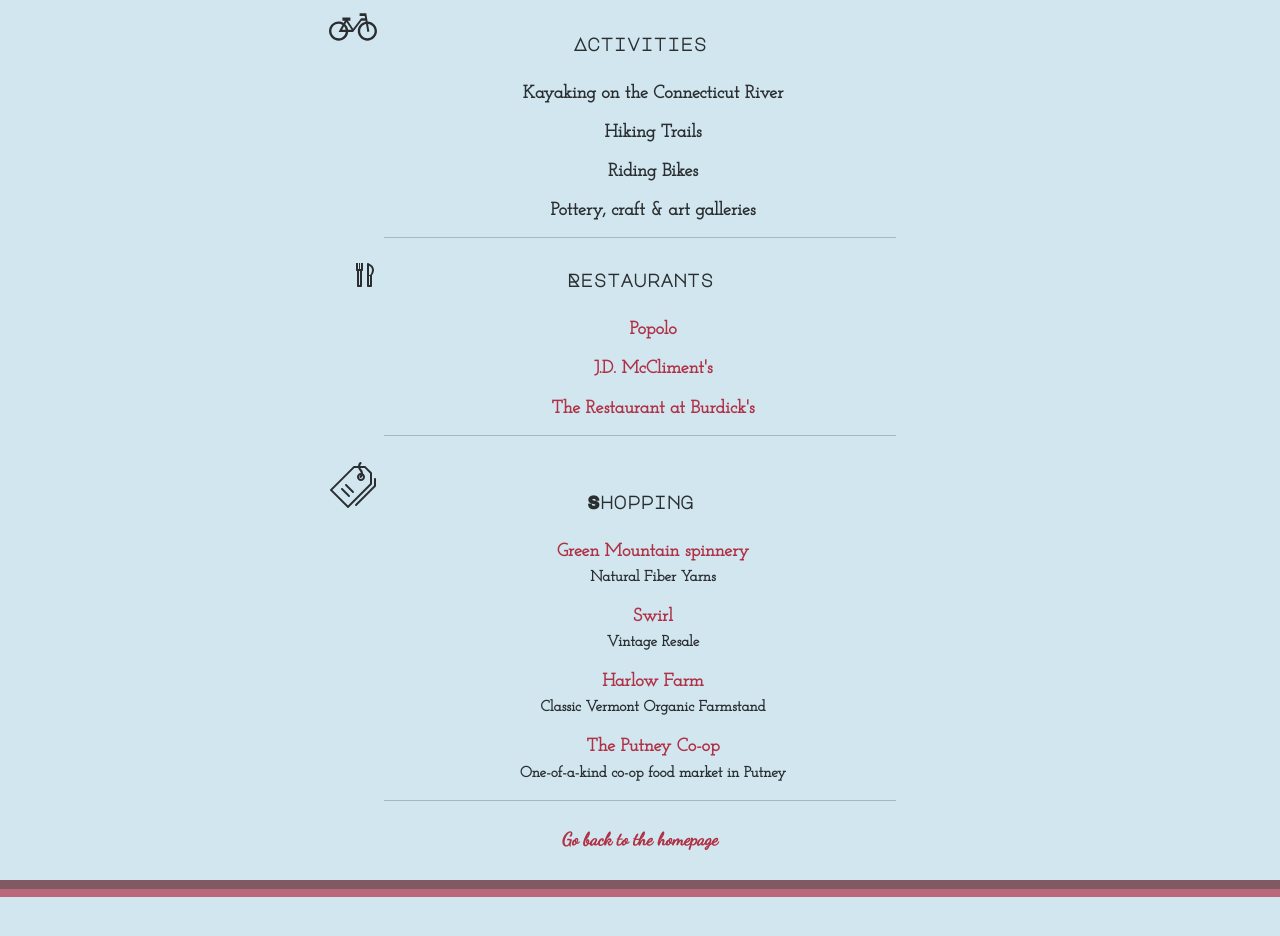
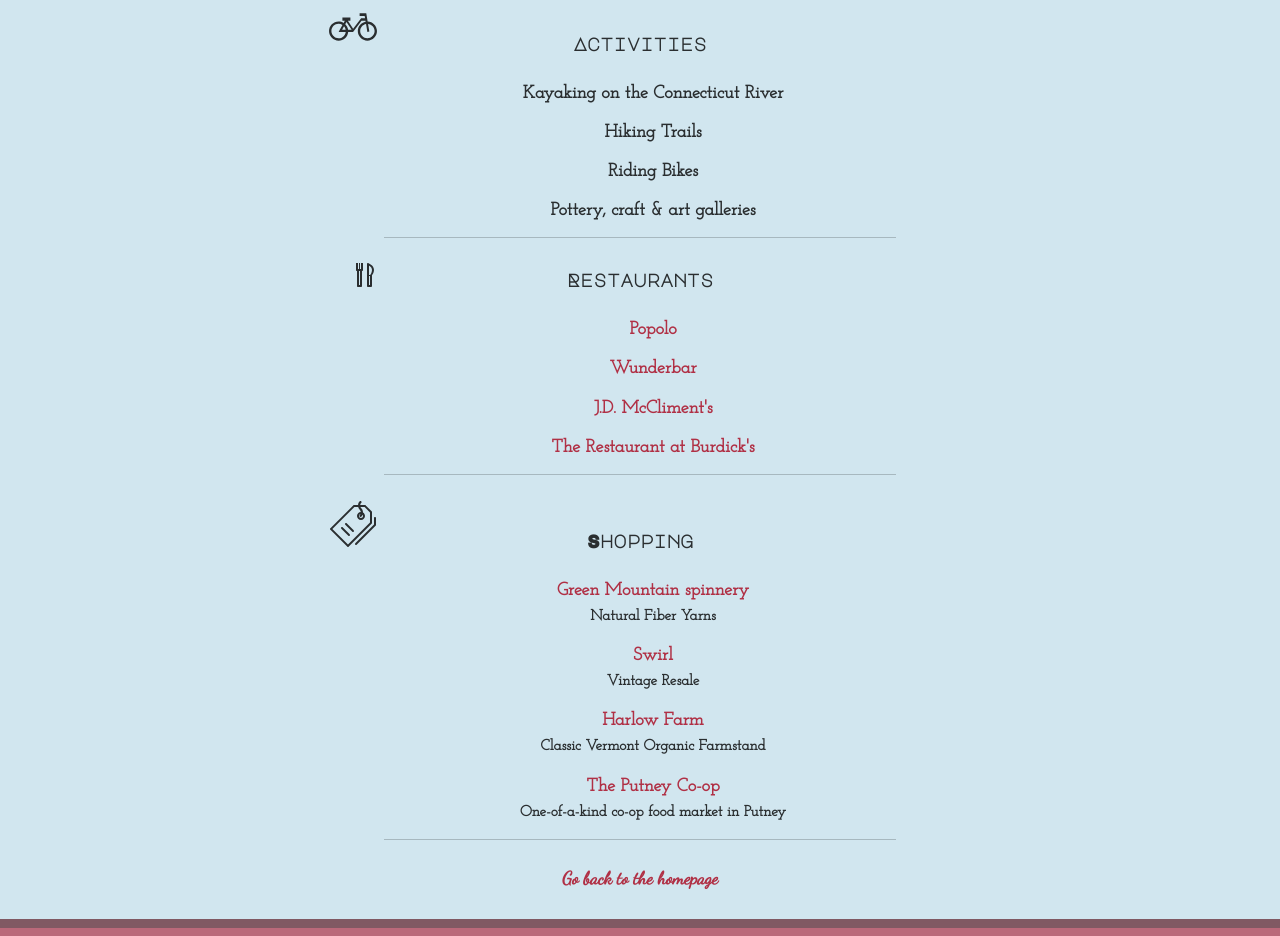
Before and after one commit to xezian/jasonandariel, a Gatsby site: page /things-2-do in a window 1280 px wide. Shown: the part 1098-2034 px from the top of the page. Before the commit the page ends 1995 px from the top, so only its background shows below. Built offline with nearby package versions, Linux system fonts and the light colour scheme; Gatsby itself is replaced by a stand-in of ours.

Commit message:
added wunderbar

```diff
--- a/src/pages/things-2-do.js
+++ b/src/pages/things-2-do.js
@@ -187,6 +187,16 @@ const ThingsToDo = () => (
             <li>
               <a
                 style={{ fontFamily: `inherit` }}
+                href="http://wunderbarvt.com/"
+                target="_blank"
+                rel="noopener noreferrer"
+              >
+                Wunderbar
+              </a>
+            </li>
+            <li>
+              <a
+                style={{ fontFamily: `inherit` }}
                 href="https://www.jdmcclimentspub.com/"
                 target="_blank"
                 rel="noopener noreferrer"
```
